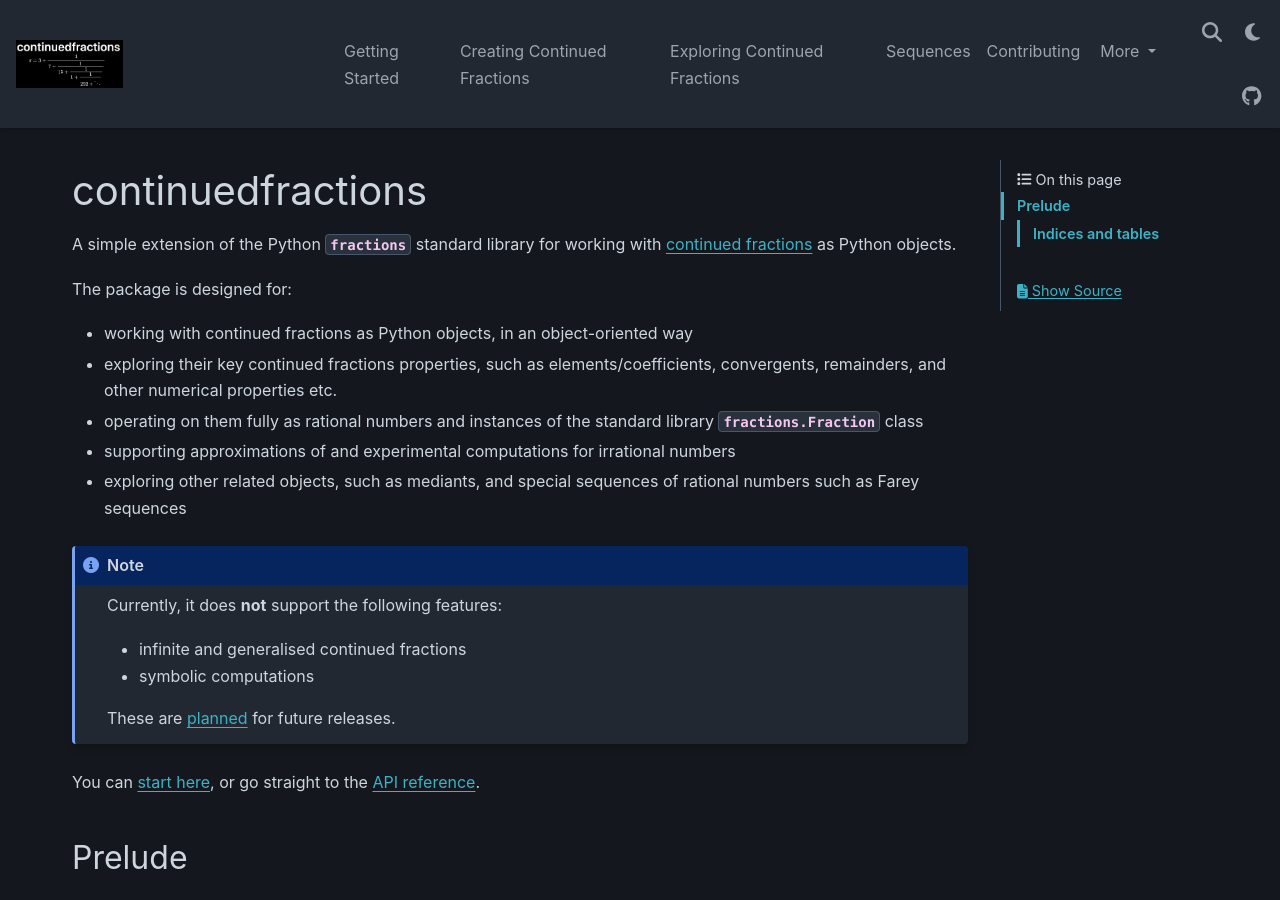
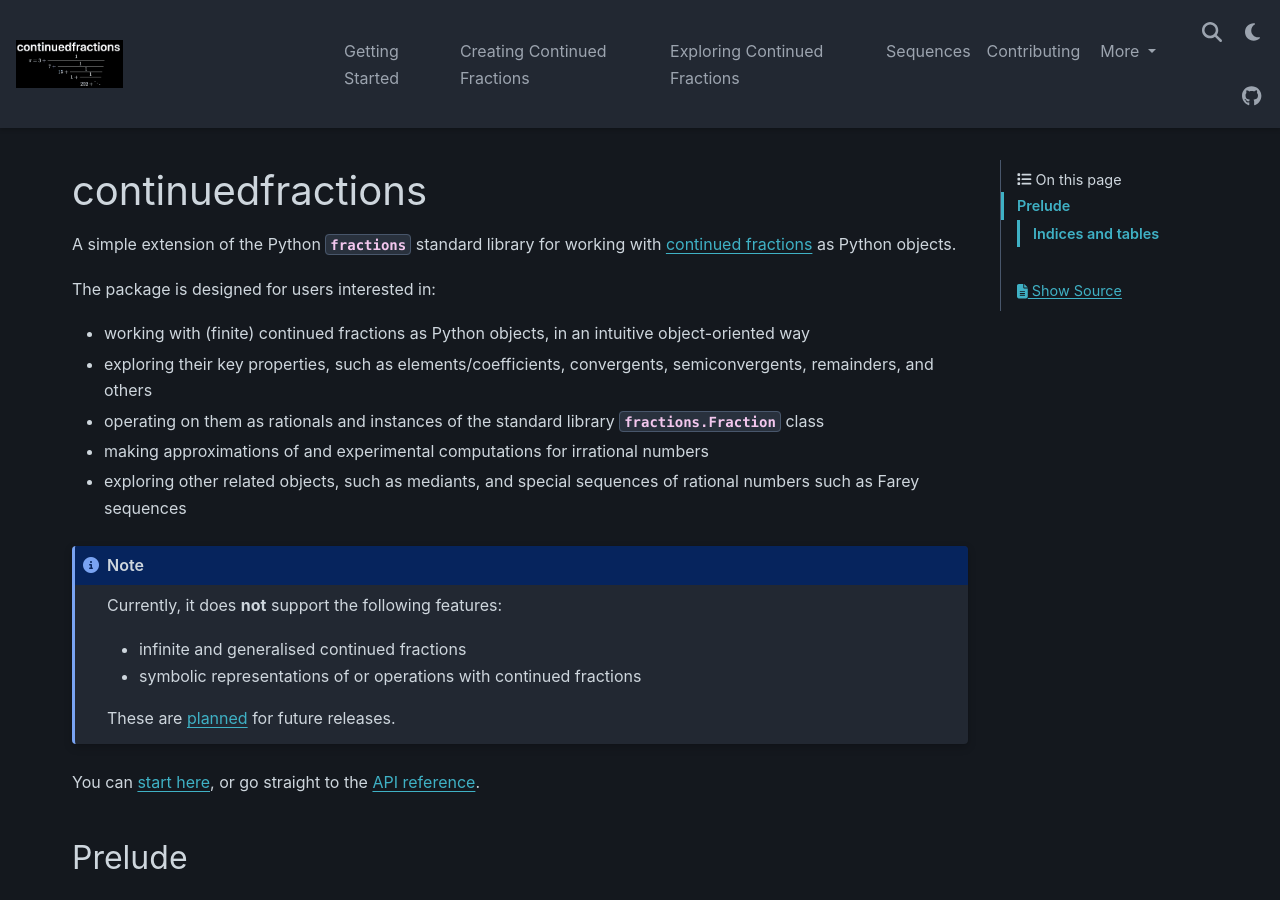
Before and after one commit to sr-murthy/continuedfractions, a Sphinx documentation site: the page built from docs/index.rst, in a window 1280 px wide and 900 px high. Built offline with Sphinx 7.4.7 and the PyData theme 0.15.4, drawn with Linux system fonts in a browser that asks for light colours; nearby versions of some CDN libraries.

```diff
--- a/docs/index.rst
+++ b/docs/index.rst
@@ -8,22 +8,20 @@ continuedfractions
 
 A simple extension of the Python :py:mod:`fractions` standard library for working with `continued fractions <https://en.wikipedia.org/wiki/Continued_fraction>`_ as Python objects.
 
-The package is designed for:
+The package is designed for users interested in:
 
--  working with continued fractions as Python objects, in an object-oriented way
--  exploring their key continued fractions properties, such as elements/coefficients,
-   convergents, remainders, and other numerical properties etc.
--  operating on them fully as rational numbers and instances of the standard library
-   :py:class:`fractions.Fraction` class
--  supporting approximations of and experimental computations for irrational numbers
--  exploring other related objects, such as mediants, and special sequences of rational numbers such as Farey sequences
+- working with (finite) continued fractions as Python objects, in an intuitive object-oriented way
+- exploring their key properties, such as elements/coefficients, convergents, semiconvergents, remainders, and others
+- operating on them as rationals and instances of the standard library :py:class:`fractions.Fraction` class
+- making approximations of and experimental computations for irrational numbers
+- exploring other related objects, such as mediants, and special sequences of rational numbers such as Farey sequences
 
 .. note::
 
    Currently, it does **not** support the following features:
 
    * infinite and generalised continued fractions
-   * symbolic computations
+   * symbolic representations of or operations with continued fractions
 
    These are `planned <https://github.com/sr-murthy/continuedfractions/issues>`_ for future releases.
 
```
Also changed, not shown: README.md (+5 -5 lines), docs/sources/exploring-continued-fractions.rst (+7 -7 lines), docs/sources/sequences.rst (+5 -3 lines).
